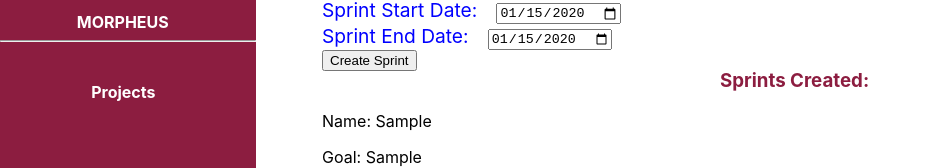
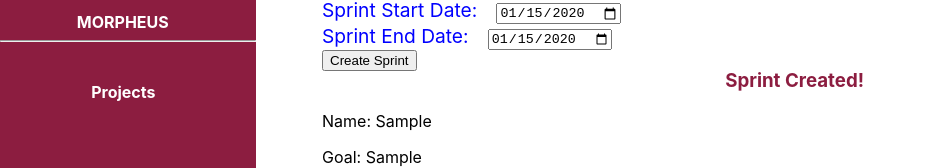
Before and after one commit to SER516-Team-Morpheus/scrum-simulator, a React (Create React App) app: page /sprints in a window 1280 px wide. Both pictures are taken after typing "Sample", "Sample", "2020-01-15", "2020-01-15" into the empty fields and a click on the button "Create Sprint". Shown: the part 134-302 px from the top of the page, without its empty margins (0-931 px from the left). Built offline with nearby package versions, Linux system fonts and the light colour scheme.

Commit message:
Update SprintTab.js

```diff
--- a/src/component/SprintTab.js
+++ b/src/component/SprintTab.js
@@ -65,7 +65,7 @@ function SprintTab() {
 
       {sprintData && (
         <div>
-        <h3 style={{textAlign: "center", color: "#8C1D40"}}>Sprints Created: </h3>
+        <h3 style={{textAlign: "center", color: "#8C1D40"}}>Sprint Created! </h3>
         <p>Name: {sprintData.name}</p>
         <p>Goal: {sprintData.goal}</p>
         <p>Start Date: {sprintData.startDate}</p>
```
